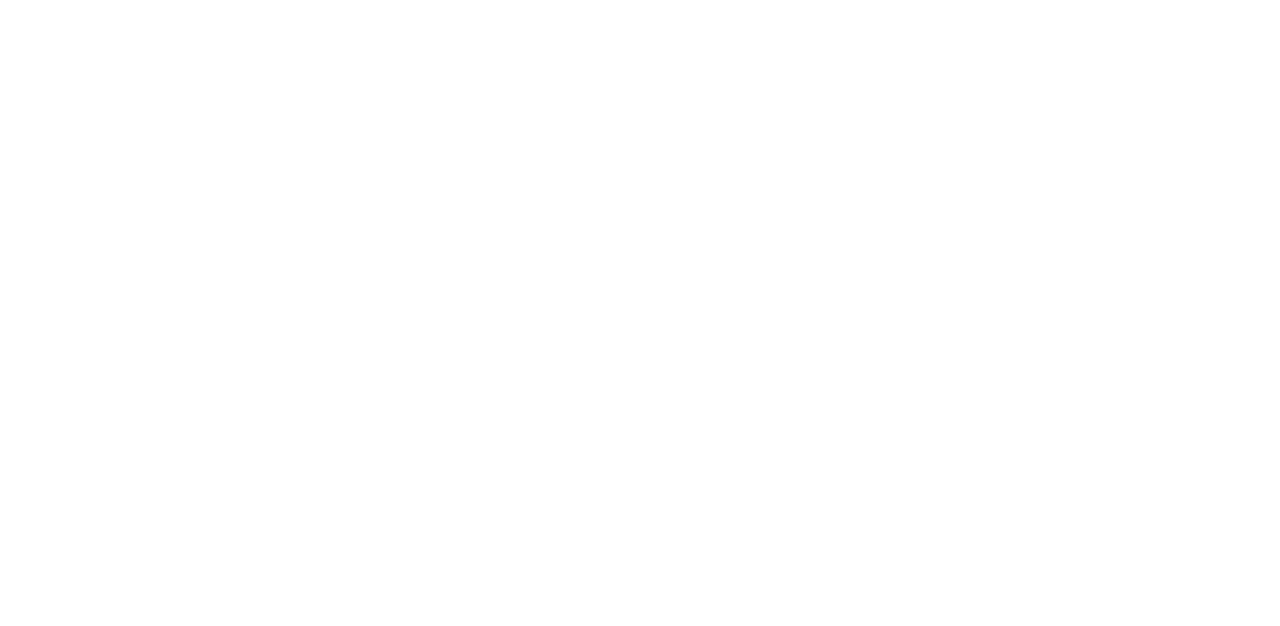
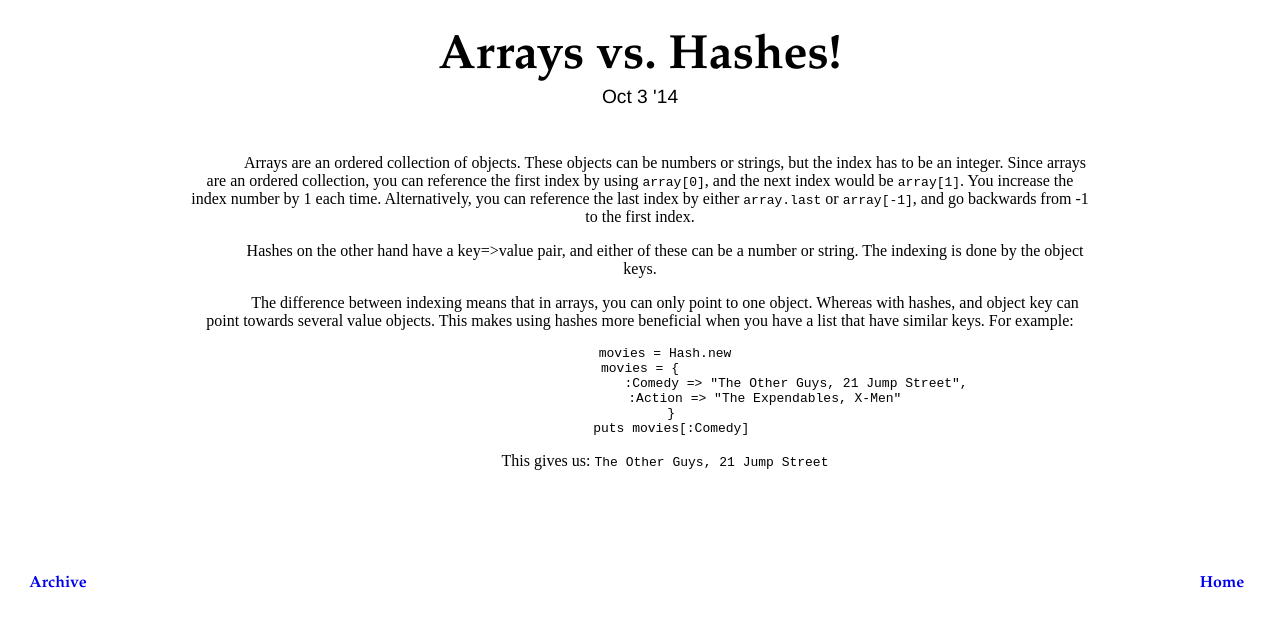
Before and after one commit to PYu06/PYu06.github.io, a plain HTML site: page blog/t4-arrays-hashes.html in a window 1280 px wide. Drawn offline with Linux system fonts and the light colour scheme.

Commit message:
Add t4, Edit blog-stylesheet.css

```diff
--- a/blog/stylesheets/blog-stylesheet.css
+++ b/blog/stylesheets/blog-stylesheet.css
@@ -50,6 +50,4 @@ a:hover {
 
 #profile {
 	float:right;
-
-
 }
--- a/blog/t4-arrays-hashes.html
+++ b/blog/t4-arrays-hashes.html
@@ -0,0 +1,32 @@
+
+<!DOCTYPE HTML PUBLIC "-//W3C//DTD HTML 4.01//EN"
+   "http://www.w3.org/TR/html4/strict.dtd">
+<html>
+	<head>
+		<link rel="stylesheet" type="text/css" href="./stylesheets/blog-stylesheet.css">
+		<title>Arrays vs. Hashes!</title>
+	</head>
+	<body>
+		<div id="header">
+			<div id="title">Arrays vs. Hashes!</div>
+			<div id="date">Oct 3 '14</div>
+		</div>
+		<div id="content">
+			<div id="blog"><p>Arrays are an ordered collection of objects. These objects can be numbers or strings, but the index has to be an integer. Since arrays are an ordered collection, you can reference the first index by using <code>array[0]</code>, and the next index would be <code>array[1]</code>. You increase the index number by 1 each time. Alternatively, you can reference the last index by either <code>array.last</code> or <code> array[-1]</code>, and go backwards from -1 to the first index.</p>
+			<p>Hashes on the other hand have a key=>value pair, and either of these can be a number or string. The indexing is done by the object keys.</p>
+			<p>The difference between indexing means that in arrays, you can only point to one object. Whereas with hashes, and object key can point towards several value objects. This makes using hashes more beneficial when you have a list that have similar keys. For example:</p>
+				<pre><code>movies = Hash.new
+movies = {
+					:Comedy => "The Other Guys, 21 Jump Street",
+				:Action => "The Expendables, X-Men"
+	}
+	puts movies[:Comedy]</code></pre>
+			<p>This gives us: <code>The Other Guys, 21 Jump Street</code></p>
+		</div>
+		</div>
+		<div id="footer">
+			<div class="buttons", id="archive"><a href="pyu06.github.io/blog/blogmainpage.html">Archive</a></div>
+			<div class="buttons", id="profile"><a href="pyu6.github.io/index.html">Home</a></div>
+		</div>
+	</body>
+</html>
```
Also changed, not shown: blog/blogmainpage.html (+3 -1 lines).
